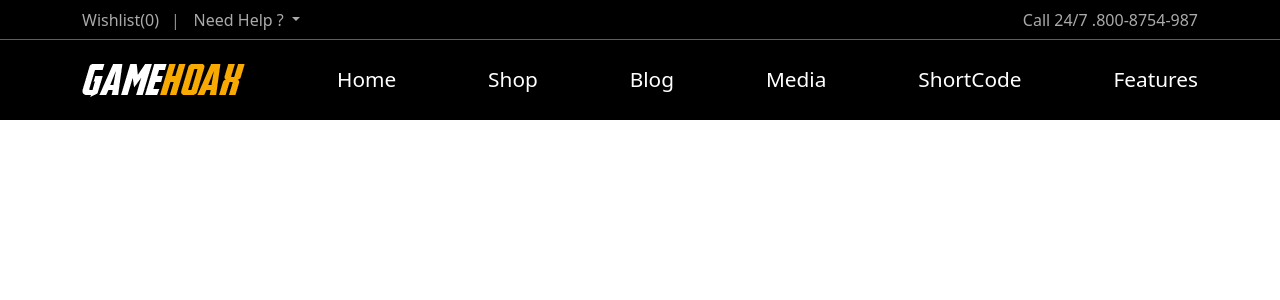
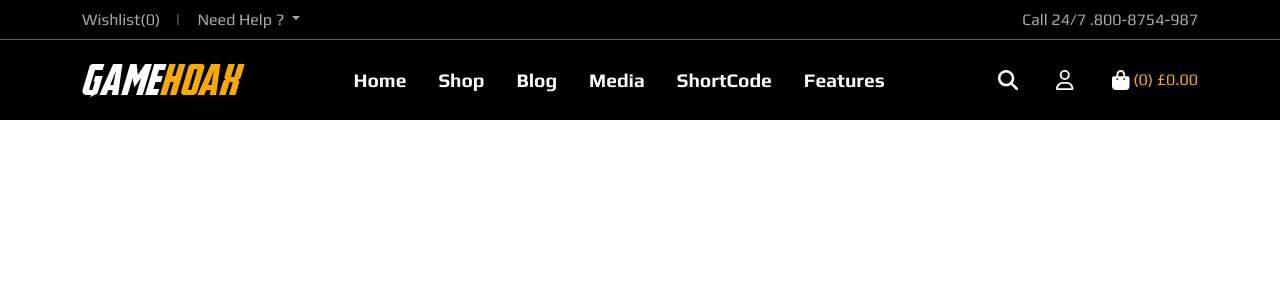
Before and after one commit to Ali-Chouchene/proj-html-vuejs, a Vue app: page / in a window 1280 px wide. Shown: the top 300 px of the page. Built offline with nearby package versions, Linux system fonts and the light colour scheme.

Commit message:
added icon to header and fixed some bugs

```diff
--- a/index.html
+++ b/index.html
@@ -4,6 +4,11 @@
 <head>
   <meta charset="UTF-8" />
   <link rel="icon" href="./src/assets/img/favicon.png" />
+
+  <!--font-->
+  <link rel="preconnect" href="https://fonts.googleapis.com">
+  <link rel="preconnect" href="https://fonts.gstatic.com" crossorigin>
+  <link href="https://fonts.googleapis.com/css2?family=Play:wght@400;700&display=swap" rel="stylesheet">
   <meta name="viewport" content="width=device-width, initial-scale=1.0" />
   <title>GAMEHOAX</title>
 </head>
--- a/package.json
+++ b/package.json
@@ -9,6 +9,10 @@
     "preview": "vite preview"
   },
   "dependencies": {
+    "@fortawesome/fontawesome-svg-core": "^6.2.1",
+    "@fortawesome/free-regular-svg-icons": "^6.2.1",
+    "@fortawesome/free-solid-svg-icons": "^6.2.1",
+    "@fortawesome/vue-fontawesome": "^3.0.3",
     "bootstrap": "^5.2.3",
     "sass": "^1.57.1",
     "vue": "^3.2.45"
--- a/src/App.vue
+++ b/src/App.vue
@@ -10,5 +10,7 @@ export default {
 </template>
 
 <style lang="scss">
-
+* {
+  font-family: 'Play', sans-serif;
+}
 </style>
--- a/src/components/AppHeader.vue
+++ b/src/components/AppHeader.vue
@@ -18,7 +18,20 @@ export default {
         <header-info></header-info>
         <div class="container h-nav d-flex align-items-center justify-content-between">
             <img src="../assets/img/logo.png" alt="GAMEHOAX">
-            <nav-bar v-for="option in store.navs" :item="option"></nav-bar>
+            <!--navbar componente-->
+            <div class="d-flex nav-bar align-items-center ">
+                <nav-bar v-for="option in store.navs" :item="option"></nav-bar>
+            </div>
+            <div class="h-controls d-flex justify-content-between align-items-center">
+                <font-awesome-icon class="icon" icon="fa-solid fa-magnifying-glass" />
+                <font-awesome-icon class="icon" icon="fa-regular fa-user" />
+                <div class="d-flex align-items-center">
+                    <font-awesome-icon class="icon" icon="fa-solid fa-bag-shopping" />
+                    <span>
+                        <p class="tot ps-1">(0) £0.00</p>
+                    </span>
+                </div>
+            </div>
         </div>
     </header>
 </template>
@@ -31,5 +44,31 @@ header {
     .h-nav {
         height: 10vh;
     }
+
+    .h-controls {
+        width: 200px;
+
+        .icon {
+            color: white;
+            font-size: 20px;
+            cursor: pointer;
+
+            &:hover {
+                color: #f9aa01;
+            }
+        }
+
+        .tot {
+            color: #f9aa01;
+            margin: 0;
+        }
+    }
+
+    .nav-bar {
+        width: 600px;
+    }
+
+
+
 }
 </style>
--- a/src/components/subcomponents/NavBar.vue
+++ b/src/components/subcomponents/NavBar.vue
@@ -29,13 +29,12 @@ export default {
         margin: 0;
 
         a {
-            font-size: 1.3rem;
+            font-size: 1.2rem;
+            font-weight: 700;
 
             &:hover {
                 color: #f9aa01;
             }
-
-
 
             &:active {
                 color: #f9aa01;
--- a/src/main.js
+++ b/src/main.js
@@ -1,7 +1,19 @@
-import { createApp } from 'vue'
+import { createApp } from 'vue';
 
 /**BOOTSTAP */
-import 'bootstrap/dist/css/bootstrap.min.css'
+import 'bootstrap/dist/css/bootstrap.min.css';
+/**FONTAWSOME */
+import { library } from '@fortawesome/fontawesome-svg-core';
+import { faMagnifyingGlass } from '@fortawesome/free-solid-svg-icons';
+import { faUser } from '@fortawesome/free-regular-svg-icons';
+import { faBagShopping } from '@fortawesome/free-solid-svg-icons';
+import { FontAwesomeIcon } from '@fortawesome/vue-fontawesome'
 import App from './App.vue'
 
-createApp(App).mount('#app')
+library.add(faMagnifyingGlass, faUser, faBagShopping);
+
+const app = createApp(App)
+
+app.component('font-awesome-icon', FontAwesomeIcon);
+
+app.mount('#app');
```
Also changed, not shown: 1 other file (tests, documents, lock files or other folders).
